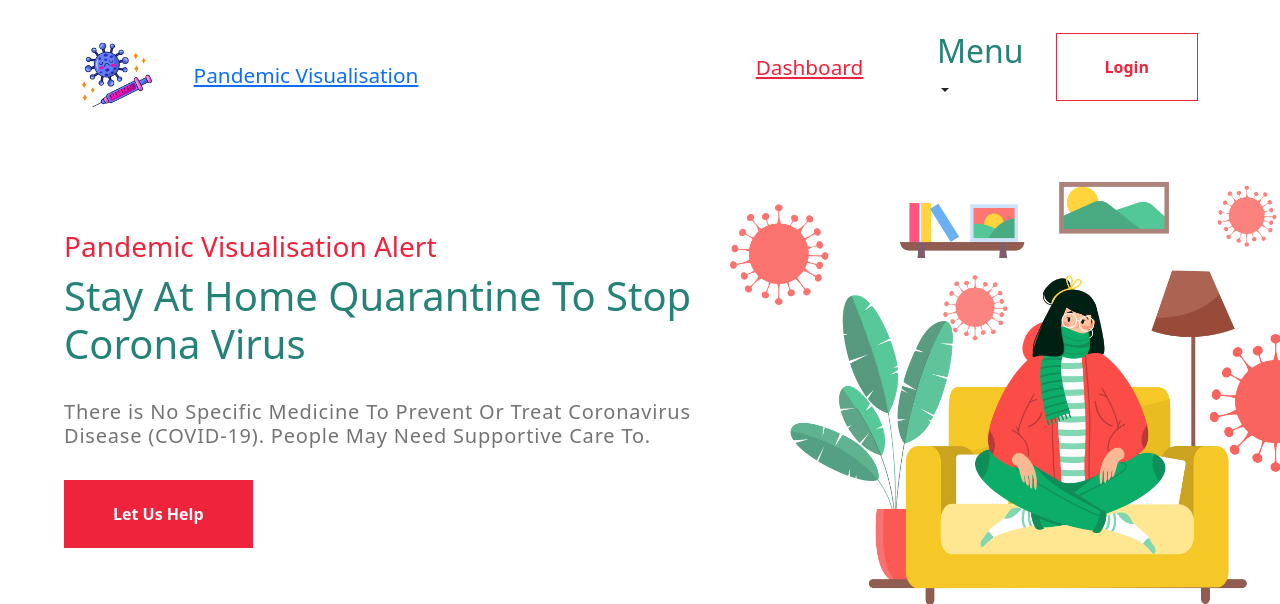
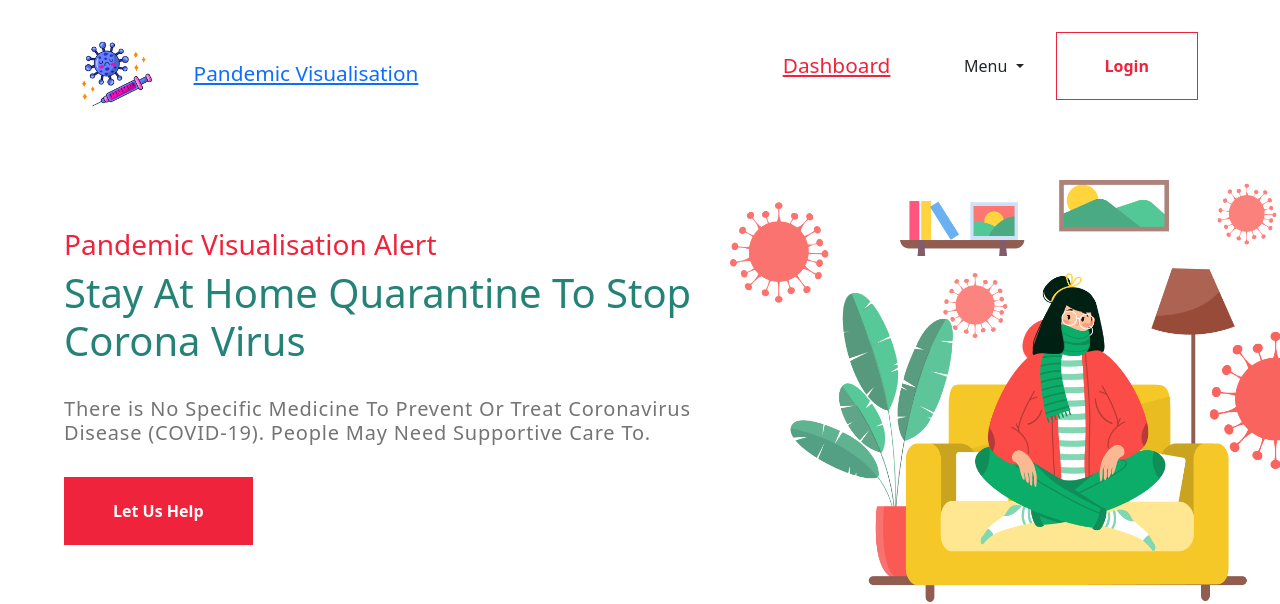
Before and after one commit to arvind1705/covid_vis, a Django app: page / in a window 1280 px wide. Shown: the top 604 px of the page. Run offline with Django 3.2, Linux system fonts and the light colour scheme; data that the repository does not hold is empty; some libraries are stand-ins or nearby versions.

Commit message:
Update base.html

```diff
--- a/covid_vis/core/templates/base.html
+++ b/covid_vis/core/templates/base.html
@@ -43,9 +43,9 @@
                     <ul>
                         <bold><li><a href="{% url 'index' %}" id="nav-link">Dashboard</a></li></bold>
                         <li class="nav-item dropdown">
-                            <a class="nav-link dropdown-toggle" href="#" id="navbarDropdown" role="button" data-bs-toggle="dropdown" aria-haspopup="true" aria-expanded="false">
-                                <h2>Menu</h2>
-                            </a>
+                            <bold><a class="nav-link dropdown-toggle" href="#" id="navbarDropdown" role="button" data-bs-toggle="dropdown" aria-haspopup="true" aria-expanded="false">
+                                Menu
+                                </a></bold>
                             <div class="dropdown-menu" aria-labelledby="navbarDropdown">
                                 <a class="dropdown-item" style="margin: 0;" href="{% url 'hospital' %}">Hospitals</a>
                                 <a class="dropdown-item" style="margin: 0;" href="{% url 'graphs' %}">Pandemic Information</a>
```
